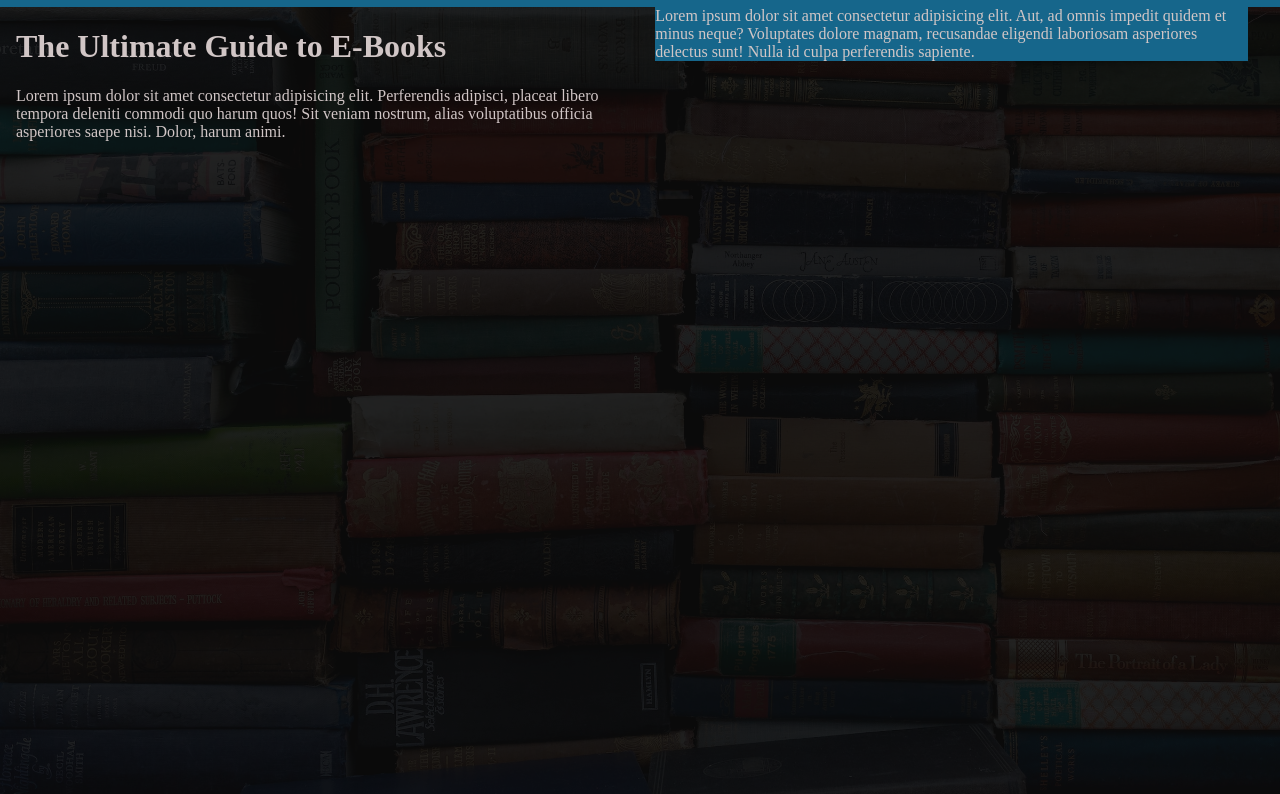
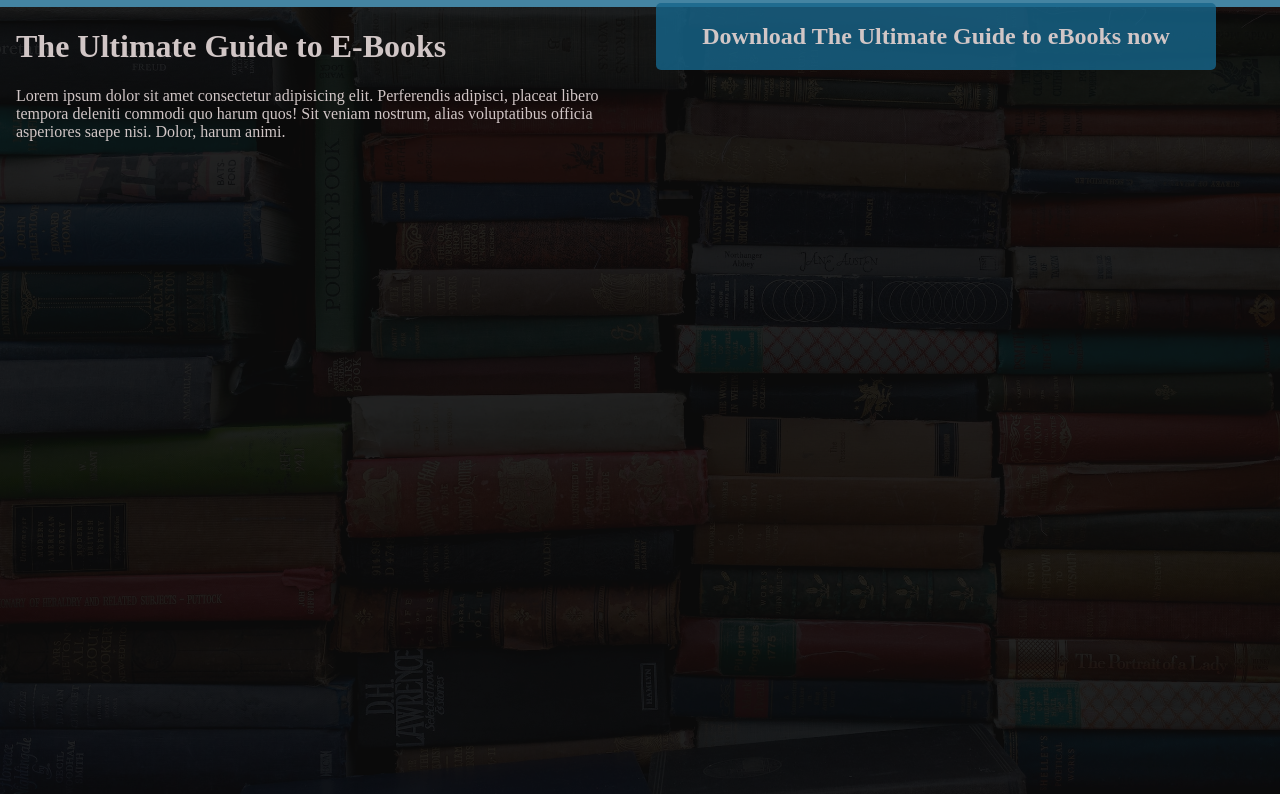
Before and after one commit to Settc/eb00k_landing_page, a website: page index.html in a window 1280 px wide. Drawn offline with Linux system fonts and the light colour scheme.

Commit message:
Change background colors on various elements to variables (defined in root)

```diff
--- a/index.html
+++ b/index.html
@@ -23,7 +23,9 @@
                 Lorem ipsum dolor sit amet consectetur adipisicing elit. Perferendis adipisci, placeat libero tempora deleniti commodi quo harum quos! Sit veniam nostrum, alias voluptatibus officia asperiores saepe nisi. Dolor, harum animi.
             </div>
             <div class="cta-container">
-                Lorem ipsum dolor sit amet consectetur adipisicing elit. Aut, ad omnis impedit quidem et minus neque? Voluptates dolore magnam, recusandae eligendi laboriosam asperiores delectus sunt! Nulla id culpa perferendis sapiente.
+                <h2>
+                    Download The Ultimate Guide to eBooks now
+                </h2>
             </div>
         </div>
     </div>
--- a/style.css
+++ b/style.css
@@ -1,3 +1,7 @@
+:root {
+    --main-bg-color: rgba(22, 102, 139, .8)
+}
+
 body {
     margin: 0;
 }
@@ -6,10 +10,15 @@ hr {
     margin: 0;
     border: 0;
     height: 7px;
-    background-color: rgba(22, 102, 139, 1);
+    background-color: var(--main-bg-color);
 
 
 
+}
+
+h2 {
+
+    text-align: center;
 }
 
 .overlay {
@@ -30,11 +39,17 @@ hr {
 }
 
 .cta-container {
-    min-width: 300px;
-    background-color: rgba(22, 102, 139, 1);
+    min-width: 35rem;
+
+    margin-right: 4em;
+    margin-top: -4px;
+
+    border-radius: 5px;
+
+    background-color: var(--main-bg-color);
     color: rgb(209, 198, 198);
+
     z-index: 2;
-    margin-right: 2em;
 
 
 }
```
